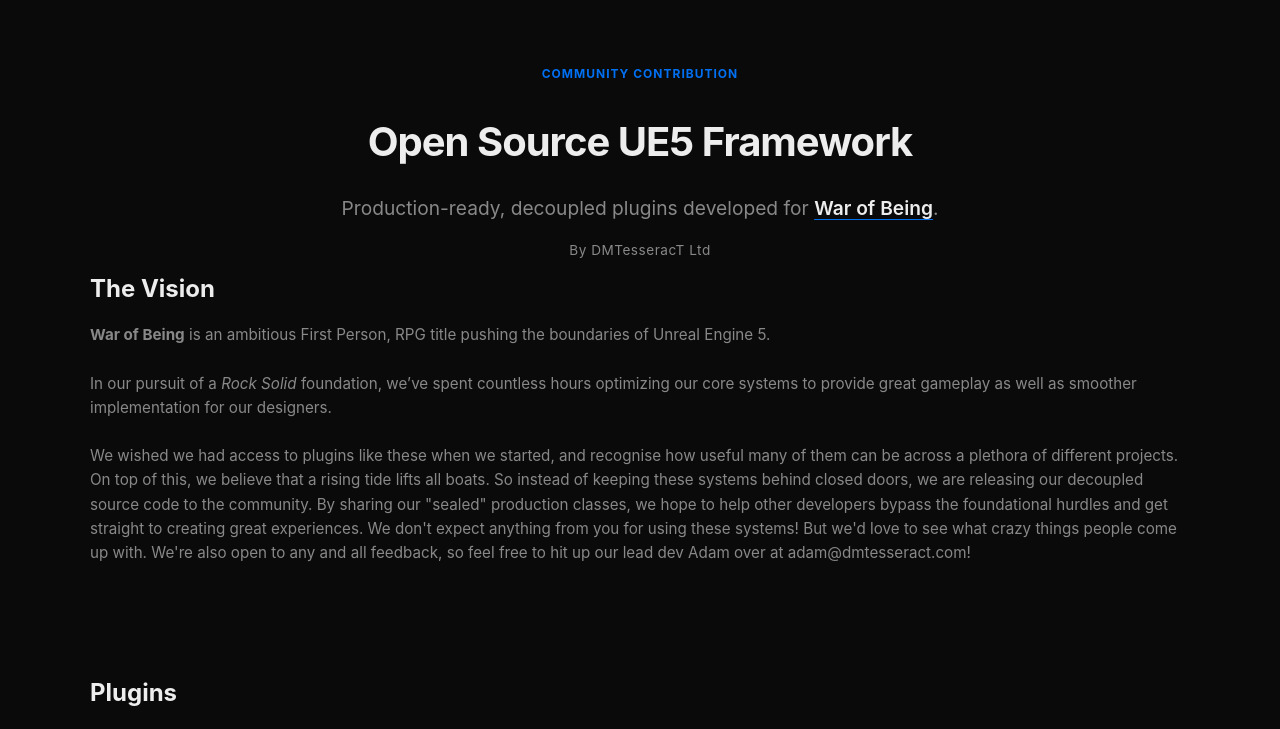
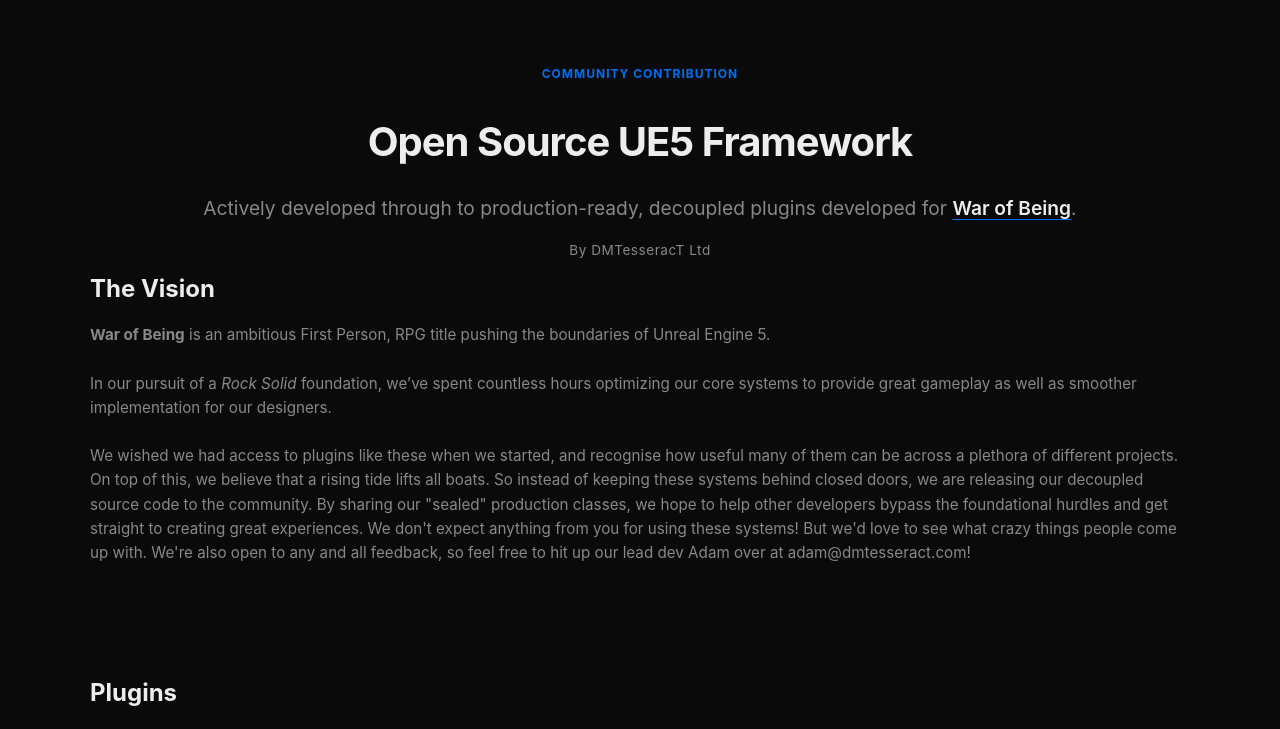
Before and after one commit to boyty01/WarOfBeing-SourceAvailable-Hub, a plain HTML site: page index.html in a window 1280 px wide. Shown: the top 729 px of the page. Drawn offline with Linux system fonts and the light colour scheme.

Commit message:
update desc

```diff
--- a/index.html
+++ b/index.html
@@ -14,7 +14,7 @@
         <div class="tag">Community Contribution</div>
         <h1>Open Source UE5 Framework</h1>
         <p class="subtitle">
-            Production-ready, decoupled plugins developed for
+            Actively developed through to production-ready, decoupled plugins developed for
             <a href="https://dmtesseract.com/warofbeing" class="promo-link">War of Being</a>.
         </p>
         <div class="developed-by">
```
